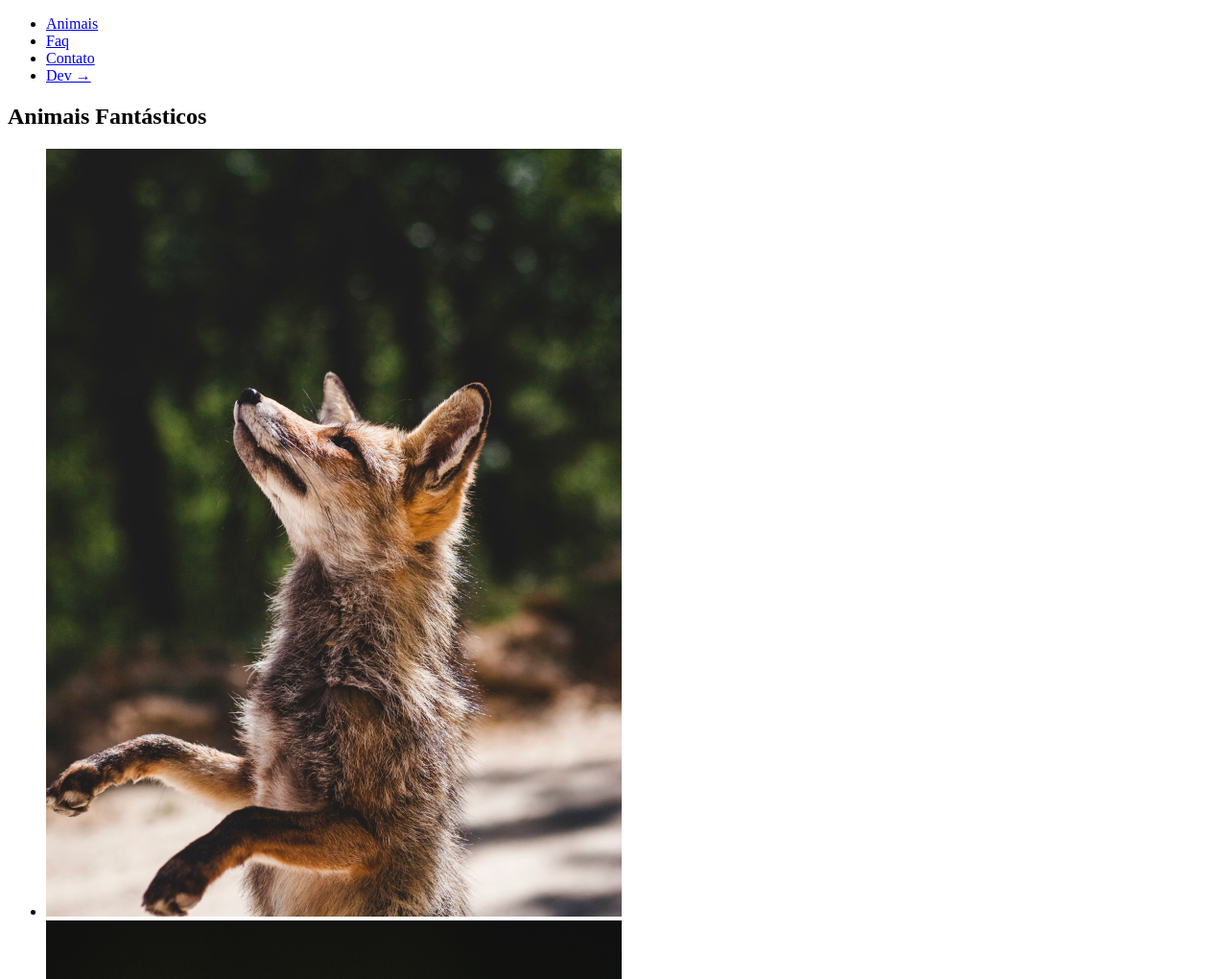
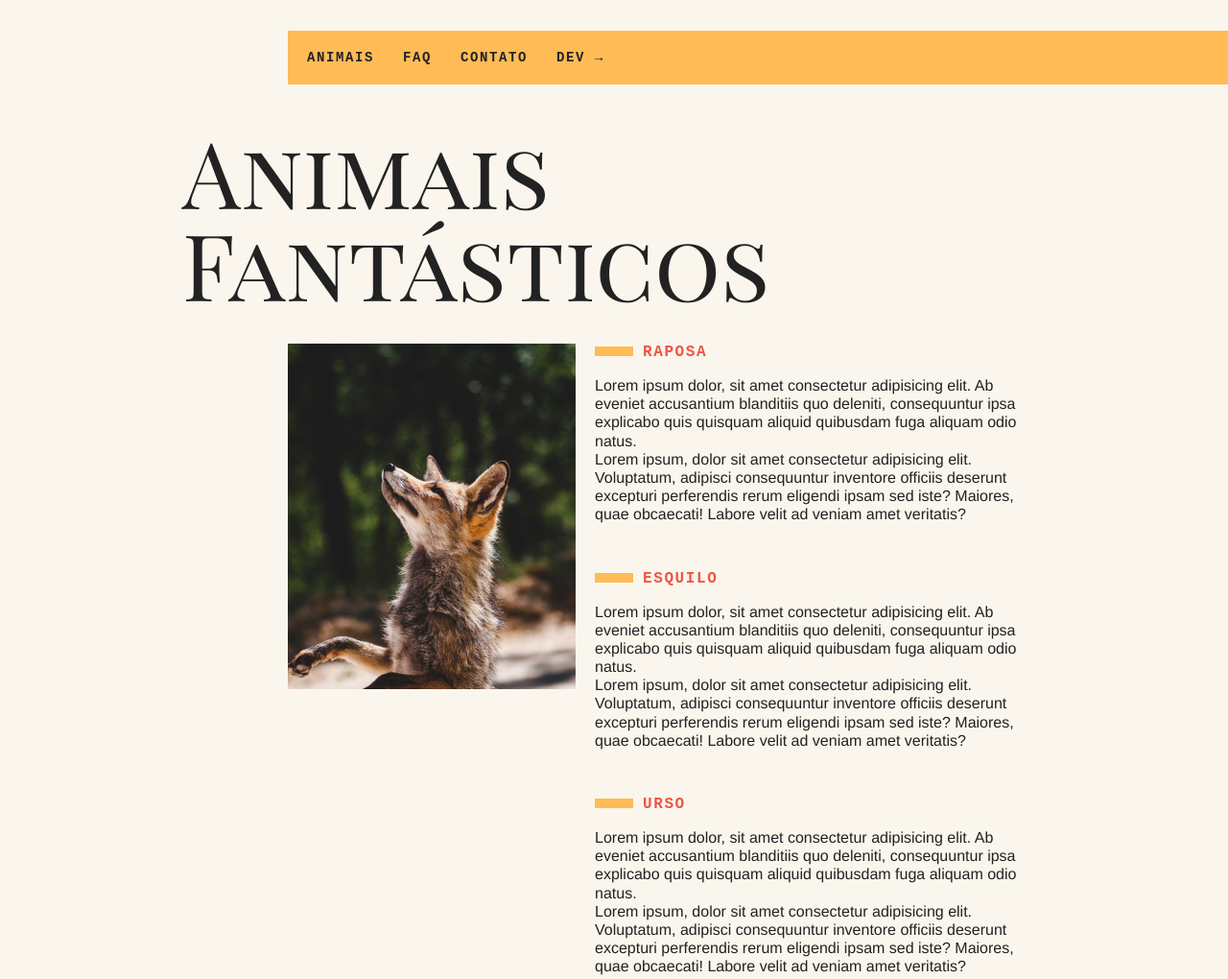
Before and after one commit to amanda-yosh/animais-fantasticos, a plain HTML site: page index.html in a window 1280 px wide. Shown: the top 1020 px of the page at 96% size. Drawn offline with Linux system fonts and the light colour scheme.

Commit message:
estilizacao do index.html

```diff
--- a/css/style.css
+++ b/css/style.css
@@ -0,0 +1,195 @@
+@import url('https://fonts.googleapis.com/css2?family=Playfair+Display+SC&display=swap');
+
+body, h1, h2, ul, li, p, dd, dt, dl {
+    margin: 0;
+    padding: 0;
+}
+
+img {
+    display: block;
+    max-width: 100%;
+}
+
+ul {
+    list-style: none;
+}
+
+body {
+    background: #faf6ed;
+    color: #222;
+    -webkit-font-smoothing: antialiased; /* suavisa, afina */
+
+    display: grid;
+    grid-template-columns: 1fr 120px minmax(300px, 800px) 1fr;
+}
+
+.menu {
+    grid-column: 3 / 5;
+    margin-top: 2rem; /* unidade relativa da tipografia principal */
+    margin-bottom:  2rem;
+
+    background: #fb5;
+}
+
+.menu ul {
+    display: flex;
+    flex-wrap: wrap;
+
+    padding: 10px;
+}
+
+.menu li a {
+    display: block;
+    padding: 10px; /* aumentando a area de clique */
+    margin-right: 10px;
+
+    color: #222;
+    text-decoration: none;
+    font-family: monospace;
+    font-weight: bold;
+    text-transform: uppercase;
+    font-size: .875rem;
+    letter-spacing: .1rem;
+}
+
+.grid-section {
+    grid-column: 2 / 4;
+    width: 100%; /* espande 100% dentro do espaço */
+    box-sizing: border-box;
+    padding: 10px;
+
+    display: grid;
+    grid-template-columns: 90px 300px 1fr;
+    grid-gap: 20px;
+    margin-bottom: 4rem;
+}
+
+.titulo {
+    font-family: 'Playfair Display SC', Georgia;
+    font-size: 6rem;
+    line-height: 1;
+    font-weight: 400;
+
+    margin-bottom: 1rem;
+
+    grid-column: 1 / 4;
+}
+
+.animais h2 {
+    font-family: monospace;
+    font-size: 1rem;
+    text-transform: uppercase;
+    letter-spacing: .1em;
+    margin-bottom: 1rem;
+    color: #e54;
+}
+
+.animais h2::before {
+    content: '';
+    display: inline-block;
+    width: 40px;
+    height: 10px;
+    margin-right: 10px;
+    background: #fb5;
+}
+
+.animais p {
+    font-family: Helvetica, Arial, sans-serif;
+    line-height: 1.2;
+    margin-bottom: 1rem;
+}
+
+.animais-lista {
+    height: 360px;
+    overflow-y: scroll; /* quando estourar 360px usar scroll */
+
+    grid-column: 2;
+}
+
+/* estilizacao da barra de scroll - não funciona em todos os browsers */
+.animais-lista::-webkit-scrollbar {
+    width: 18px;
+}
+
+.animais-lista::-webkit-scrollbar-thumb {
+    background: #fb5;
+    border-left: 4px solid #faf6ed;
+    border-right: 4px solid #faf6ed;
+}
+
+.animais-lista::-webkit-scrollbar-track {
+    background: #faf6ed;
+}
+
+.animais-descricao {
+    grid-column: 3;
+}
+
+.animais-descricao section {
+    margin-bottom: 3rem;
+}
+
+.faq-lista {
+    grid-column: 2 / 4;
+}
+
+.faq-lista dt {
+    font-family: monospace;
+    font-weight: bold;
+    margin-top: 2rem;
+    margin-bottom: .5rem;
+    color: #e54;
+}
+
+.faq-lista dt::before {
+    content: '';
+    display: inline-block;
+    width: 20px;
+    height: 10px;
+    margin-right: 10px;
+    background: #fb5;
+}
+
+.faq-lista dd {
+    font-family: Helvetica, Arial, sans-serif;
+    margin-bottom: .5rem;
+    margin-left: 30px;
+}
+
+.mapa {
+    grid-column: 2;
+
+    max-width: 300px;
+    height: 400px;
+}
+
+.dados {
+    grid-column: 3;
+}
+
+.dados li {
+    font-family: Helvetica, Arial, sans-serif;
+    margin-bottom: 1rem;
+}
+
+.dados li::before {
+    content: '';
+    display: inline-block;
+    width: 20px;
+    height: 10px;
+    margin-right: 10px;
+    background: #fb5;
+}
+
+.copy {
+    grid-column: 3 / 5;
+    margin-bottom:  2rem;
+
+    background: #fb5;
+}
+
+.copy p {
+    padding: 20px;
+    font-family: monospace;
+    font-weight: bold;
+}
--- a/index.html
+++ b/index.html
@@ -9,20 +9,18 @@
     <link rel="stylesheet" href="css/style.css">
 </head>
 <body>
-    <header>
-        <nav>
+    <nav class="menu">
             <ul>
                 <li><a href="#animais">Animais</a></li>
                 <li><a href="#faq">Faq</a></li>
                 <li><a href="#contato">Contato</a></li>
                 <li><a href="#link-esterno-meu-repositorio">Dev →</a></li>
             </ul>
-        </nav>
-    </header>
+    </nav>
 
-    <section class="grid-section" id="animais">
+    <section class="grid-section animais" id="animais">
         <h1 class="titulo"> Animais Fantásticos</h1>
-        <ul>
+        <ul class="animais-lista">
             <li>
                 <img src="img/imagem1.jpg" alt="">
             </li>
@@ -96,9 +94,9 @@
     </section>
 
     <section class="grid-section faq" id="faq">
-        <h2>FAQ</h2>
-        <dl>
-            <dt>Qaul a idade dos animais?</dt>
+        <h2 class="titulo">FAQ</h2>
+        <dl class="faq-lista">
+            <dt>Qual a idade dos animais?</dt>
             <dd>Lorem ipsum dolor, sit amet consectetur adipisicing elit. Accusantium aut quam, corporis iure praesentium ratione, esse iusto quibusdam illo, odit aliquid expedita doloremque eaque eius minima dolores. Tenetur, ea fugiat?</dd>
             <dt>Como ajudar?</dt>
             <dd>Lorem ipsum dolor, sit amet consectetur adipisicing elit. Accusantium aut quam, corporis iure praesentium ratione, esse iusto quibusdam illo, odit aliquid expedita doloremque eaque eius minima dolores. Tenetur, ea fugiat?</dd>
@@ -110,8 +108,8 @@
     </section>
 
     <section class="grid-section contato" id="contato">
-        <h2>Contato</h2>
-        <!-- iframe mapa -->
+        <h2 class="titulo">Contato</h2>
+        <iframe class="mapa" src="https://www.google.com/maps/embed?pb=!1m18!1m12!1m3!1d14697.612784977726!2d-43.18386353212697!3d-22.935373547341232!2m3!1f0!2f0!3f0!3m2!1i1024!2i768!4f13.1!3m3!1m2!1s0x99802826d60a63%3A0x4d315228e2db8e76!2sFlamengo%2C%20Rio%20de%20Janeiro%20-%20State%20of%20Rio%20de%20Janeiro!5e0!3m2!1sen!2sbr!4v1631792814242!5m2!1sen!2sbr" width="400" height="300" style="border:0;" allowfullscreen="" loading="lazy"></iframe>
         <ul class="dados">
             <li>contato@email.com.br</li>
             <li>+55 (21) 9999-9988</li>
```
